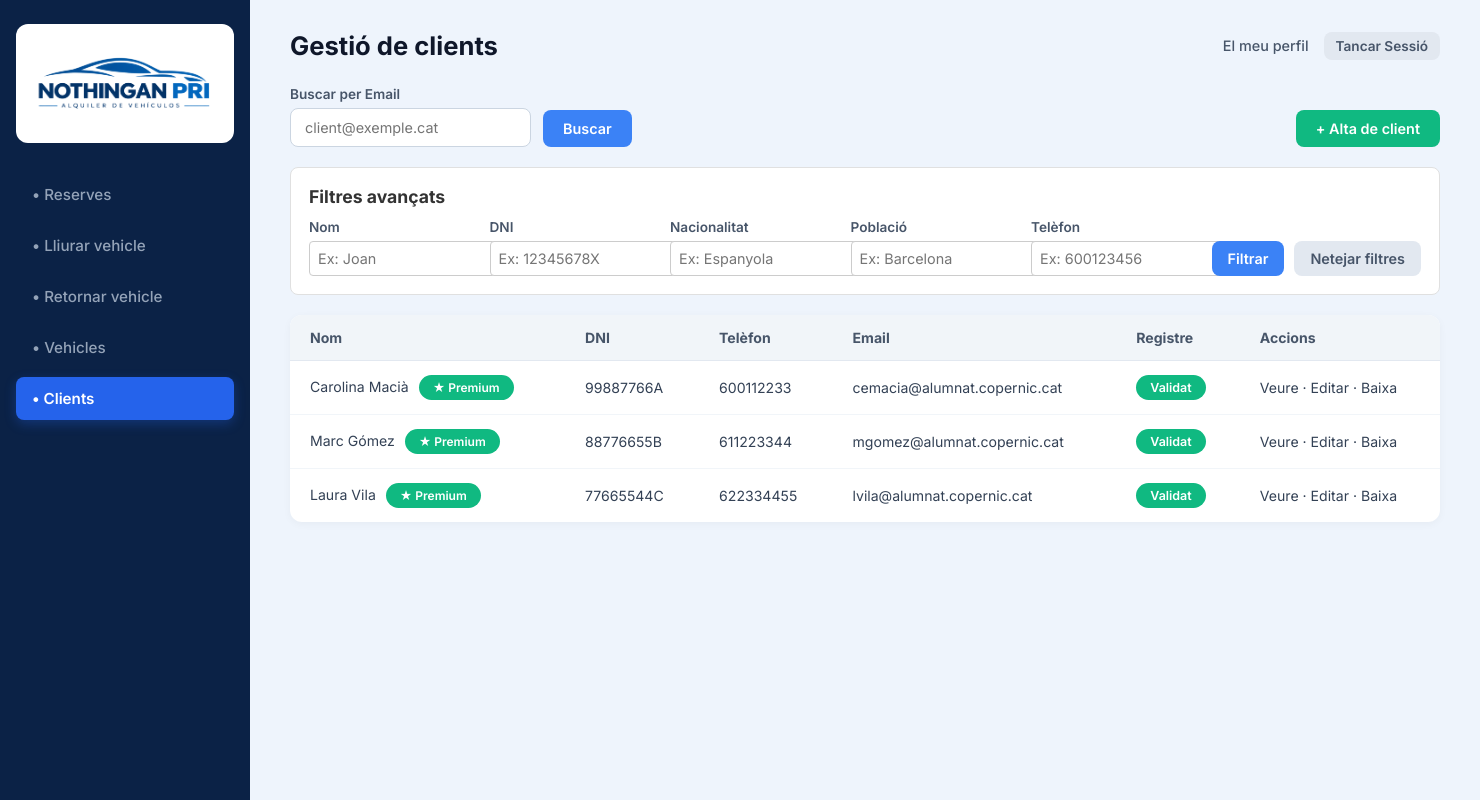
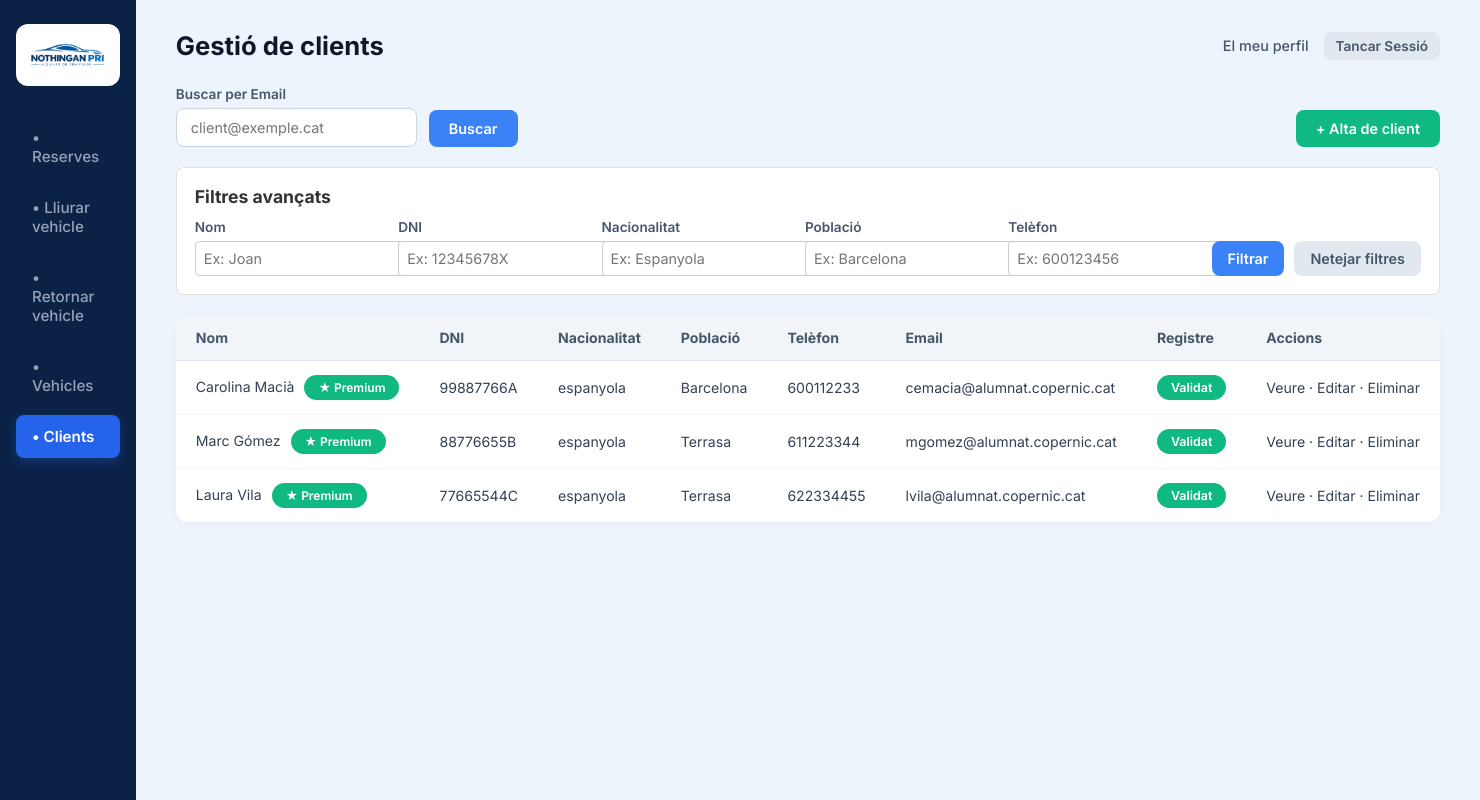
Before and after one commit to alejandrolorente7/Projecte_Nothingan_Pri, a Spring Boot app: page /web/agent/usuaris/all in a window 1480 px wide. Run offline with Spring Boot 4, Linux system fonts and the light colour scheme; the visitor is signed in with stand-in values (Sample User, id 1); some of the project's set-up classes (security, data sources, template engines, error pages and the like) are left out, and stand-ins take their place.

Commit message:
Afegir nacionalitat i poblacio a la llista i dades inicials de clients

```diff
--- a/src/main/resources/templates/edit-usuari.html
+++ b/src/main/resources/templates/edit-usuari.html
@@ -147,9 +147,7 @@
                                 Desar Client
                             </button>
 
-                            <a th:href="@{__${session.rutaBase}__/usuaris/all}" class="btn btn-cancel">
-                                <span th:text="${modoLectura} ? 'Tornar' : 'Cancel·lar'">Tornar</span>
-                            </a>
+
                         </div>
 
                     </form>
--- a/src/main/resources/templates/usuaris-list.html
+++ b/src/main/resources/templates/usuaris-list.html
@@ -11,7 +11,6 @@
         <div class="layout">
 
             <!-- Menú Lateral Esquerre -->
-            <!-- Menú lateral comú (fragments/layout.html) -->
             <aside th:replace="~{fragments/layout :: menu('clients')}"></aside>
 
             <!-- Contingut Principal -->
@@ -87,12 +86,14 @@
                 <!-- ========================================== -->
 
                 <!-- Taula d'usuaris -->
-                <div class="table-card">
-                    <table class="data-table">
+                <div class="table-card" style="overflow-x: auto;">
+                    <table class="data-table" style="width: 100%; border-collapse: collapse;">
                         <thead>
                             <tr>
                                 <th>Nom</th>
                                 <th>DNI</th>
+                                <th>Nacionalitat</th>
+                                <th>Població</th>
                                 <th>Telèfon</th>
                                 <th>Email</th>
                                 <th>Registre</th>
@@ -101,16 +102,18 @@
                         </thead>
                         <tbody>
                             <tr th:each="u : ${usuaris}">
-                                <td>
+                                <td style="white-space: nowrap;">
                                     <span th:text="${u.nom}">Denis Navio</span>
                                     <span th:if="${u.premium}" class="badge badge-validat" style="margin-left: 6px; font-size: 0.75rem;">★ Premium</span>
                                 </td>
-                                <td th:text="${u.dni}">12345678A</td>
-                                <td th:text="${u.telefon}">600000000</td>
+                                <td style="white-space: nowrap;" th:text="${u.dni}">12345678A</td>
+                                <td th:text="${u.nacionalitat != null ? u.nacionalitat : '-'}">Espanyola</td>
+                                <td th:text="${u.poblacio != null ? u.poblacio : '-'}">Barcelona</td>
+                                <td style="white-space: nowrap;" th:text="${u.telefon}">600000000</td>
                                 <td th:text="${u.email}">dnavio@alumnat.copernic.cat</td>
 
                                 <!-- Columna Registre -->
-                                <td>
+                                <td style="white-space: nowrap;">
                                     <span th:if="${u.estatRegistre == 'VALIDAT' or u.estatRegistre == 'ACCEPTAT'}" class="badge badge-validat">Validat</span>
                                     <span th:if="${u.estatRegistre == 'PENDENT' or u.estatRegistre == null}" class="badge badge-pendent">Pendent</span>
                                     <span th:if="${u.estatRegistre == 'REBUTJAT'}" class="badge badge-rebutjat">Rebutjat</span>
@@ -118,16 +121,16 @@
                                 </td>
 
                                 <!-- Columna d'accions -->
-                                <td class="actions-cell">
+                                <td class="actions-cell" style="white-space: nowrap;">
                                     <a th:href="@{__${session.rutaBase}__/usuaris/view/{id}(id=${u.id})}">Veure</a> ·
                                     <a th:href="@{__${session.rutaBase}__/usuaris/edit/{id}(id=${u.id})}">Editar</a> ·
-                                    <a th:href="@{__${session.rutaBase}__/usuaris/delete/{id}(id=${u.id})}" onclick="return confirm('Estàs segur de donar de baixa aquest client?')">Baixa</a>
+                                    <a th:href="@{__${session.rutaBase}__/usuaris/delete/{id}(id=${u.id})}" onclick="return confirm('Estàs segur de eliminar aquest client?')">Eliminar</a>
                                 </td>
                             </tr>
 
                             <!-- Estat buit si no hi ha usuaris -->
                             <tr th:if="${#lists.isEmpty(usuaris)}">
-                                <td colspan="6" class="empty-state">
+                                <td colspan="8" class="empty-state">
                                     No s'han trobat clients registrats amb aquests criteris.
                                 </td>
                             </tr>
```
Also changed, not shown: src/main/java/cat/copernic/Projecte1/Projecte1Equip4Application.java (+11 -11 lines).
